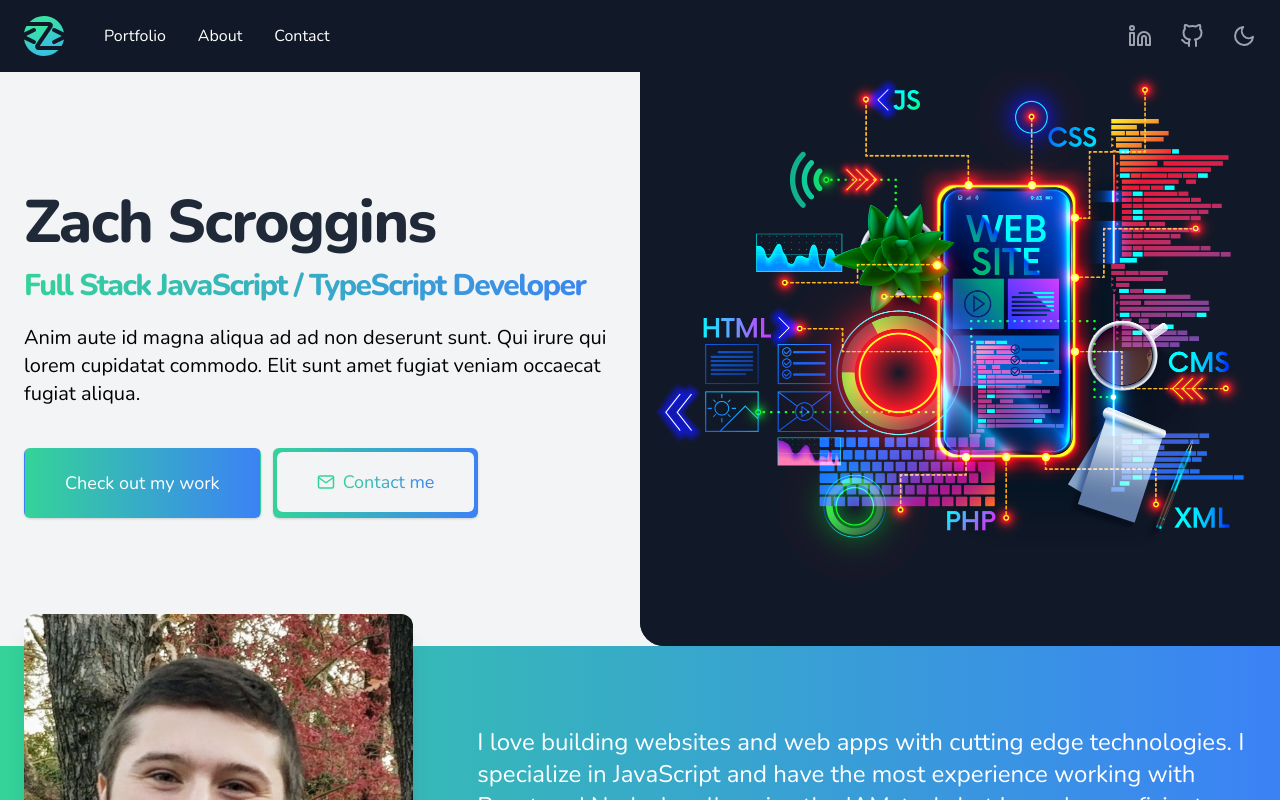
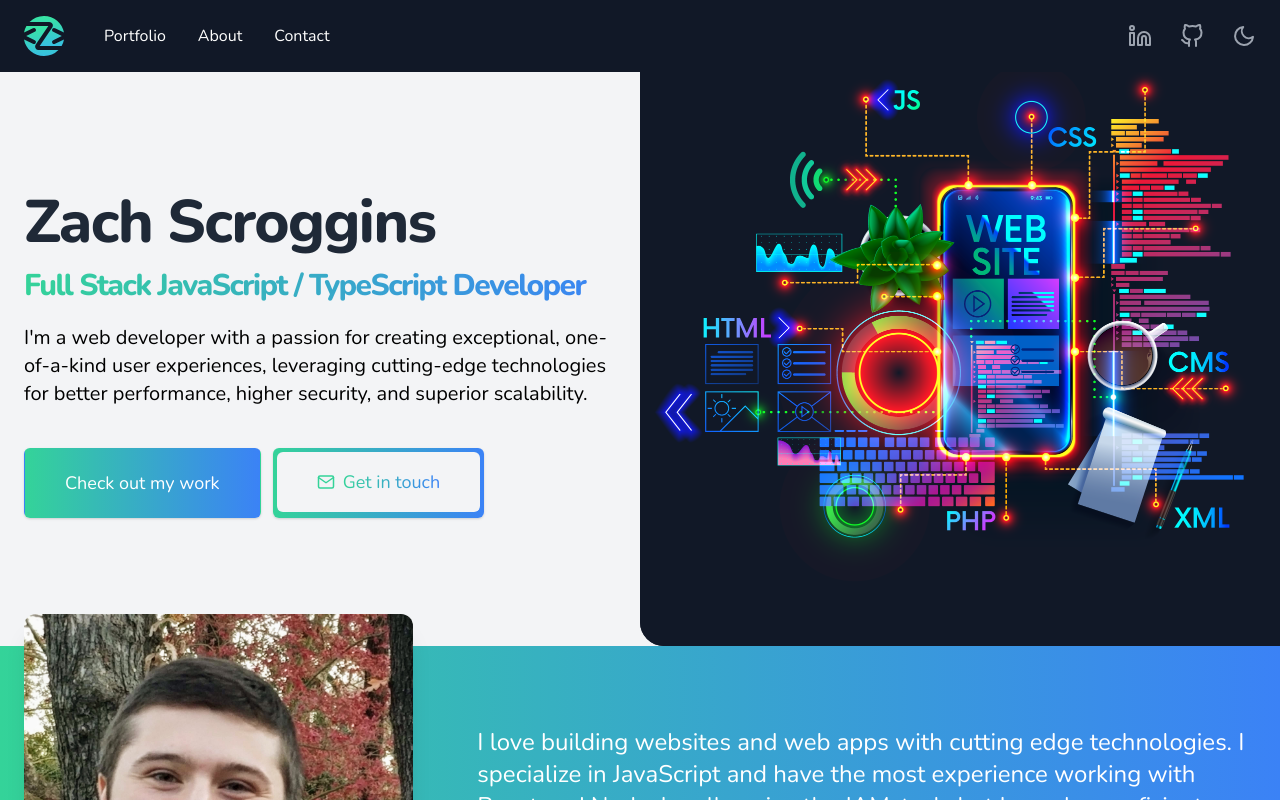
Before and after one commit to ZachScroggins/my-website, a Next.js app: page / in a window 1280 px wide. Shown: the top 800 px of the page. Built offline with nearby package versions, Linux system fonts and the light colour scheme; no server answers; what @tailwindcss/typography would draw is missing.

Commit message:
hero headline

```diff
--- a/components/home/Hero.tsx
+++ b/components/home/Hero.tsx
@@ -16,9 +16,10 @@ const index = () => {
                 </span>
               </h1>
               <p className='mx-auto mt-3 text-lg text-center textgray-5 dark:text-gray-300 lg:text-left sm:text-xl md:mt-5'>
-                Anim aute id magna aliqua ad ad non deserunt sunt. Qui irure qui
-                lorem cupidatat commodo. Elit sunt amet fugiat veniam occaecat
-                fugiat aliqua.
+                I'm a web developer with a passion for creating exceptional,
+                one-of-a-kind user experiences, leveraging cutting-edge
+                technologies for better performance, higher security, and
+                superior scalability.
               </p>
               <div className='mt-10 sm:flex sm:justify-center lg:justify-start'>
                 <div className='rounded-md shadow'>
@@ -33,7 +34,7 @@ const index = () => {
                     <a className='flex items-center justify-center w-full px-8 py-3 text-base font-medium text-transparent bg-gray-100 rounded-md dark:bg-gray-900 hover:bg-gray-50 md:py-4 md:text-lg md:px-10'>
                       <FiMail className='inline mr-2 text-green-400' />
                       <span className='bg-clip-text bg-gradient-to-r from-green-400 to-blue-500'>
-                        Contact me
+                        Get in touch
                       </span>
                     </a>
                   </Link>
```
Also changed, not shown: components/Header.tsx (+0 -78 lines).
